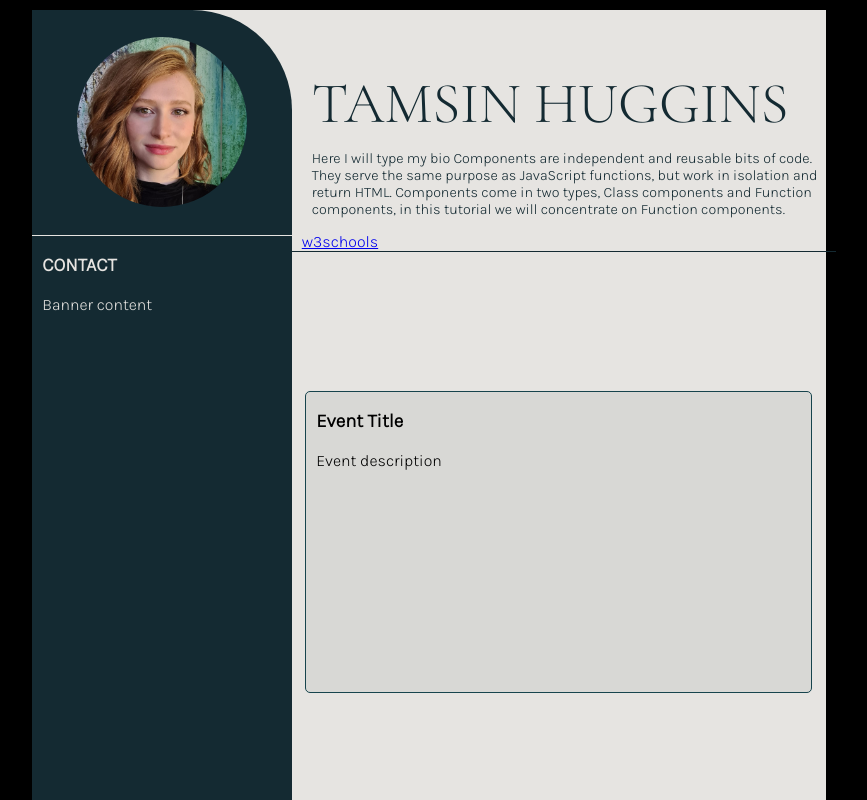
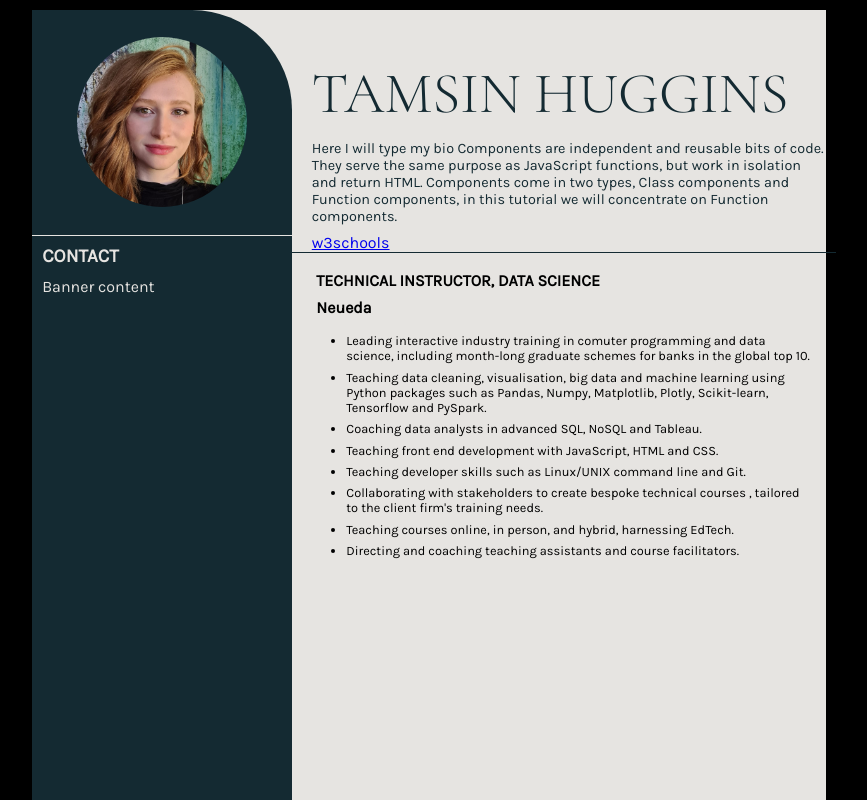
Before and after one commit to TamsinHuggins/react-cv, a React (Create React App) app: page / in a window 1280 px wide. Shown: the top 800 px of the page, without its empty margins (211-1078 px from the left). Built offline with nearby package versions, Linux system fonts and the light colour scheme.

Commit message:
connected up the JSON to automatically populate cvevent bullet points using map foreach

```diff
--- a/src/App.css
+++ b/src/App.css
@@ -1,6 +1,5 @@
-@import url("https://fonts.googleapis.com/css2?family=Karla:wght@200;300&family=Lato:wght@100;300;400;700&display=swap");
-@import url("https://fonts.googleapis.com/css2?family=Cormorant+Garamond:wght@300&family=Karla:wght@200;300&family=Lato:wght@100;300;400;700&family=Playfair+Display&display=swap");
-@import url("https://fonts.googleapis.com/css2?family=Karla:wght@200;300&family=Lato:wght@100;300;400;700&family=Playfair+Display&display=swap");
+@import url("https://fonts.googleapis.com/css2?family=Cormorant+Garamond:wght@300&family=Fira+Sans:wght@100;200;300&family=Karla:wght@200;300;400&family=Lato:wght@100;300;400;700&family=Playfair+Display&display=swap");
+
 .App {
   text-align: center;
   background-color: black;
@@ -13,21 +12,33 @@
   margin: 0 auto;
   background-color: rgb(230, 228, 225);
   font-family: "Karla", sans-serif;
+  font-weight: 400;
   display: flex;
   flex-direction: row;
 }
 
-.A4Page p {
+.A4Page p,
+h1,
+h2,
+h3,
+h4,
+a {
   padding: 0 10px;
+  margin-top: 0.5em;
+  margin-bottom: 0.53em;
 }
 
-.A4Page h1 {
+/* .A4Page h1 {
   padding: 0 10px;
 }
 
 .A4Page h3 {
   padding: 0 10px;
 }
+
+.A4Page h3 {
+  padding: 0 10px;
+} */
 
 #titleStrip {
   color: rgb(20, 42, 50);
@@ -47,7 +58,7 @@
 #titleStrip p {
   font-family: "Karla", sans-serif;
   font-size: 0.9em;
-  font-weight: 300;
+  font-weight: 400;
   margin-top: 0.5em;
 }
 
@@ -57,8 +68,10 @@
   display: flex;
   flex-direction: column;
   align-items: center;
-  justify-content: space-between;
+  justify-content: flex-start;
+  gap: 10px;
 }
+
 .App-logo {
   height: 40vmin;
   pointer-events: none;
--- a/src/App.js
+++ b/src/App.js
@@ -5,6 +5,12 @@ import Banner from "./Banner/banner.jsx";
 import data from "./data.json";
 
 // access all data from data.json where type = work experience
+
+// for (let i = 0; i < data.workExperience.length; i++) {
+//   console.log(data.workExperience[i].company);
+// }
+
+console.log();
 
 function App() {
   return (
@@ -24,8 +30,7 @@ function App() {
             <a href="https://www.w3schools.com/tags/tag_a.asp">w3schools</a>
           </div>
 
-          <CvEvent />
-          <CvEvent />
+          <CvEvent info={data.workExperience[0]} />
         </div>
       </div>
     </div>
--- a/src/CvEvent/cvevent.css
+++ b/src/CvEvent/cvevent.css
@@ -1,10 +1,9 @@
 .cvEvent {
   text-align: left;
   width: 505px;
-  height: 300px;
-  background-color: rgba(124, 125, 125, 0.125);
-  border-radius: 5px;
-  border-style: solid;
-  border-width: 0.5px;
-  border-color: rgb(23, 68, 77);
 }
+
+li {
+  font-size: 0.8em;
+  margin-top: 0.5em;
+}
--- a/src/CvEvent/cvevent.jsx
+++ b/src/CvEvent/cvevent.jsx
@@ -2,15 +2,31 @@ import React from "react";
 //import css file
 import "./cvevent.css";
 
-const CvEvent = () => {
+// const makeList = (points) => {
+//   // function recieves an array of bullet points associeated with Cv event and returns a list of bullet points in html
+
+//   points.forEach((point) => {
+//     <li>{point}</li>;
+//   });
+// };
+
+const CvEvent = (props) => {
   // return a div element
+
+  // console.log(makeList(props.info.points));
+
+  const listOfPoints = props.info.points.map((point) => {
+    return <li>{point}</li>;
+  });
+
   const myEvent = (
     <div className="cvEvent">
       <div>
-        <h3>Event Title</h3>
+        <h4>{props.info.jobTitle.toUpperCase()}</h4>
+        <h4>{props.info.company}</h4>
       </div>
       <div>
-        <p>Event description</p>
+        <ul>{listOfPoints}</ul>
       </div>
     </div>
   );
--- a/src/data.json
+++ b/src/data.json
@@ -1,20 +1,21 @@
-[
 {
-    "type": "Work Experience",
-    "job title": "Technical Instructor, Data Science",
-    "start date": "10/22",
-    "end date": "Present",
+  "workExperience": [
+    {
+      "jobTitle": "Technical Instructor, Data Science",
+      "startDate": "10/22",
+      "endDate": "Present",
       "company": "Neueda",
       "location": "Remote",
-    "description": [
-      "Leading industry training in comuter programming and data science, including month-long graduate schemes for banks in the global top 10.",
-      "Teaching advanced Python, SQL and Tableau, including Python packages such as Pandas, Numpy, Matplotlib, Plotly, Scikit-learn, Tensorflow and PySpark for big data.",
-      "Teaching JavaScript, HTML and CSS, cloud technology such as AWS.",
-      "Designing and delivering masterclasses in topics such as data visualisation and machine learning.",
-      "Collaborating with stakeholders to create bespoke technical courses, tailored to the company's training needs.",
-      "Creating learning materials including code challenges, tests and hackathons.",
-      "Teaching courses online, in person, and hybrid, harnessing online teaching technology such as breakout rooms and online chat features.",
+      "points": [
+        "Leading interactive industry training in comuter programming and data science, including month-long graduate schemes for banks in the global top 10.",
+        "Teaching data cleaning, visualisation, big data and machine learning using Python packages such as Pandas, Numpy, Matplotlib, Plotly, Scikit-learn, Tensorflow and PySpark.",
+        "Coaching data analysts in advanced SQL, NoSQL and Tableau.",
+        "Teaching front end development with JavaScript, HTML and CSS.",
+        "Teaching developer skills such as Linux/UNIX command line and Git.",
+        "Collaborating with stakeholders to create bespoke technical courses , tailored to the client firm's training needs.",
+        "Teaching courses online, in person, and hybrid, harnessing EdTech.",
         "Directing and coaching teaching assistants and course facilitators."
       ]
     }
   ]
+}
```
Lines whose indentation alone changed are shown as unchanged.
